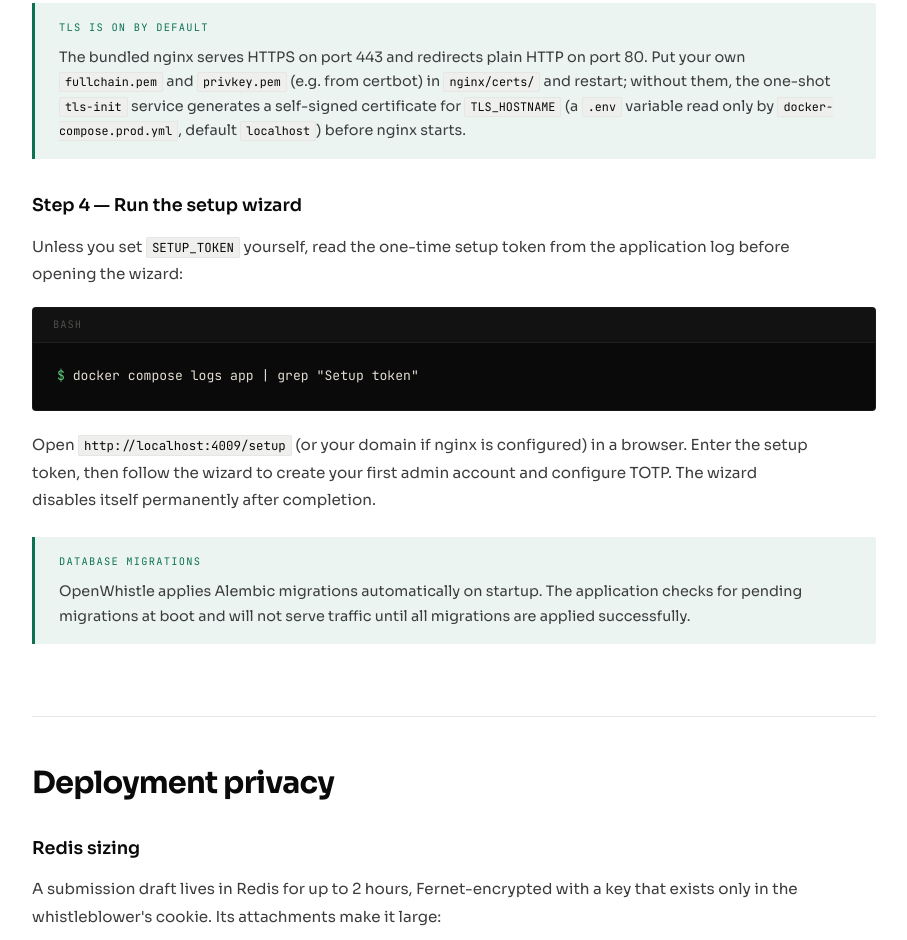
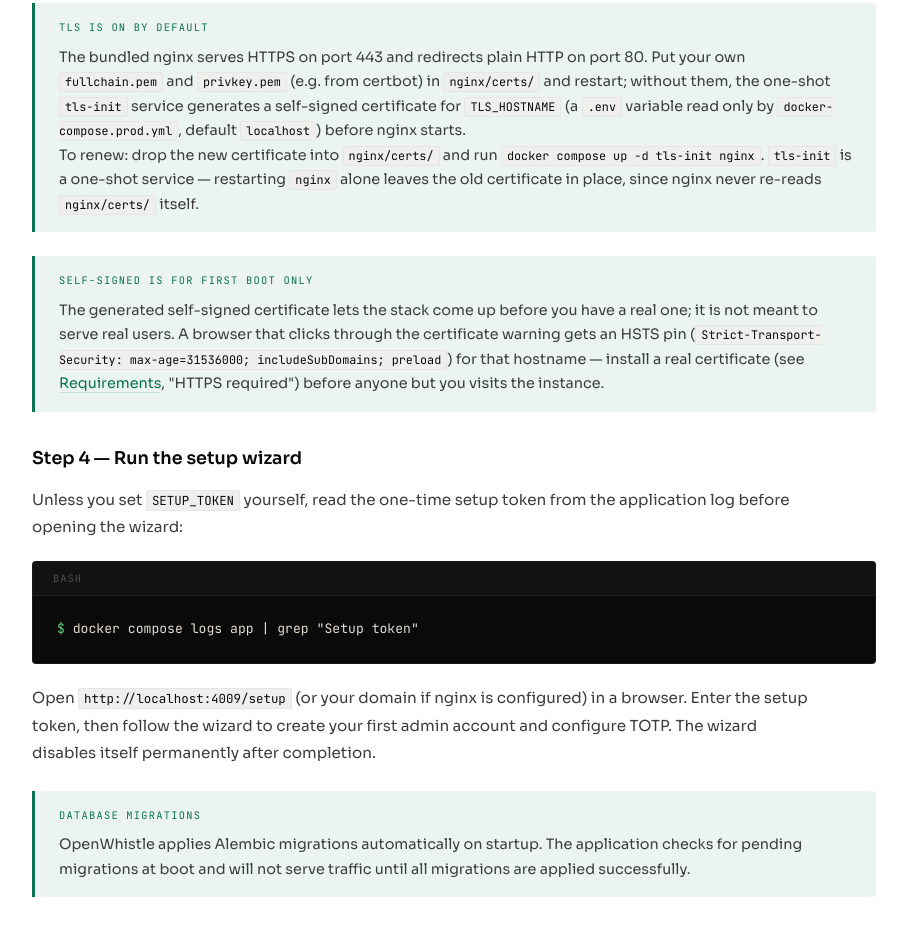
Before and after one commit to openwhistle/website, a plain HTML site: page docs/docs.html in a window 1280 px wide. Shown: the part 4830-5770 px from the top of the page, without its empty margins (316-1223 px from the left). Drawn offline with Linux system fonts and the light colour scheme.

Commit message:
fix(tls): private key 0600, HSTS and renewal documented; rotation tests on an isolated DB
- scripts/ensure_tls_cert.py: chmod 0600 the private key after copying an
  operator-provided cert too, not only the self-signed branch (shutil.copyfile
  keeps the umask mode). Tested.
- docs/docs.html, README.md: the self-signed certificate is for first
  boot/testing only, cross-referenced to the existing "HTTPS required"
  callout (a browser that clicks through gets HSTS-pinned); renewal requires
  `docker compose up -d tls-init nginx`, not just restarting nginx.
- tests/test_v160_keys.py: every test that calls rotate_encryption_key.main()
  now runs against a uniquely named, freshly migrated, throwaway database
  (new `rotation_db` fixture) instead of the shared test DB, and drops it
  again in a finally. The shared-DB cleanup fixture and scoped-assertion
  workarounds are gone; each test seeds only the rows it needs.

```diff
--- a/docs/docs.html
+++ b/docs/docs.html
@@ -1002,6 +1002,24 @@
             <code>TLS_HOSTNAME</code> (a <code>.env</code> variable read only by
             <code>docker-compose.prod.yml</code>, default <code>localhost</code>) before nginx
             starts.
+          </p>
+          <p>
+            To renew: drop the new certificate into <code>nginx/certs/</code> and run
+            <code>docker compose up -d tls-init nginx</code>. <code>tls-init</code> is a
+            one-shot service — restarting <code>nginx</code> alone leaves the old certificate in
+            place, since nginx never re-reads <code>nginx/certs/</code> itself.
+          </p>
+        </div>
+
+        <div class="callout callout-warn">
+          <div class="callout-title">Self-signed is for first boot only</div>
+          <p>
+            The generated self-signed certificate lets the stack come up before you have a real
+            one; it is not meant to serve real users. A browser that clicks through the
+            certificate warning gets an HSTS pin (<code>Strict-Transport-Security:
+            max-age=31536000; includeSubDomains; preload</code>) for that hostname — install a
+            real certificate (see <a href="#requirements">Requirements</a>, "HTTPS required")
+            before anyone but you visits the instance.
           </p>
         </div>
 
```
